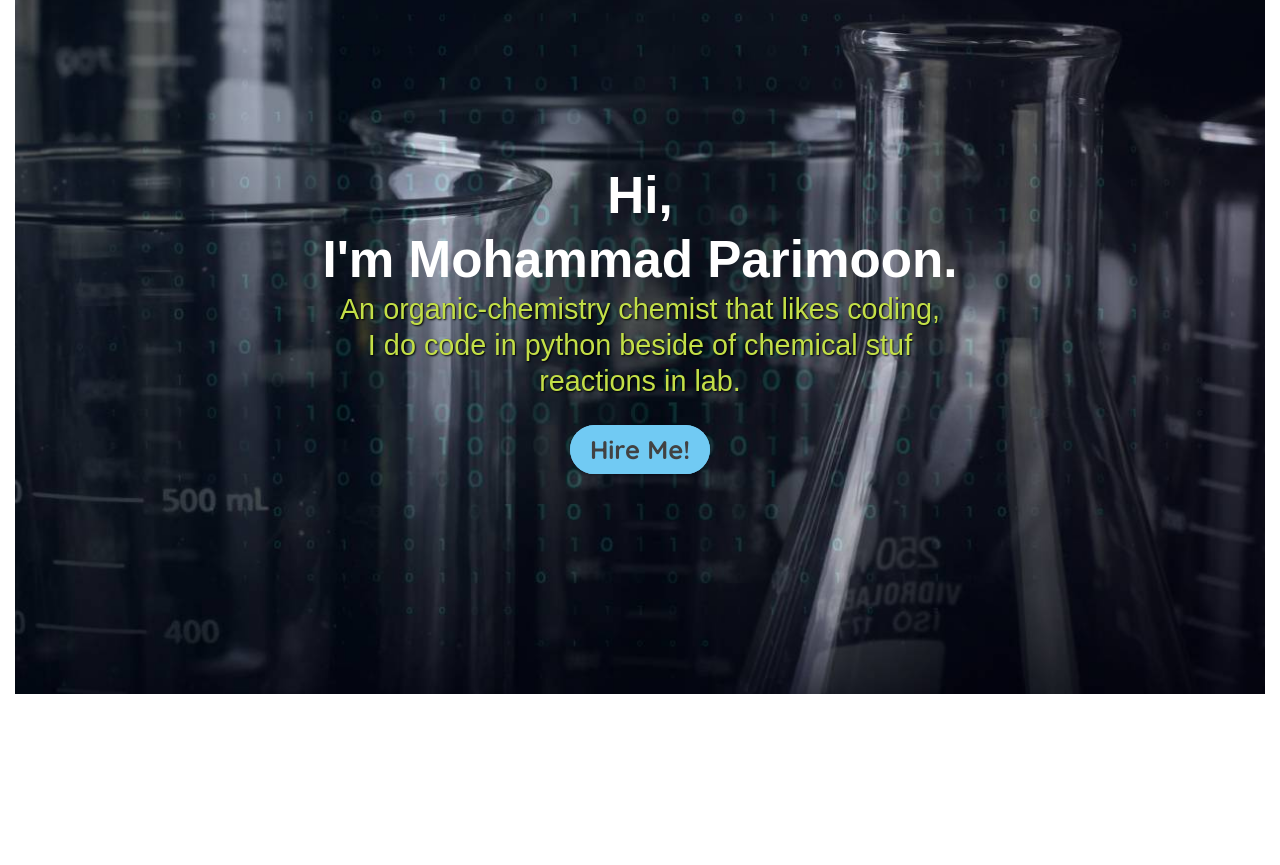
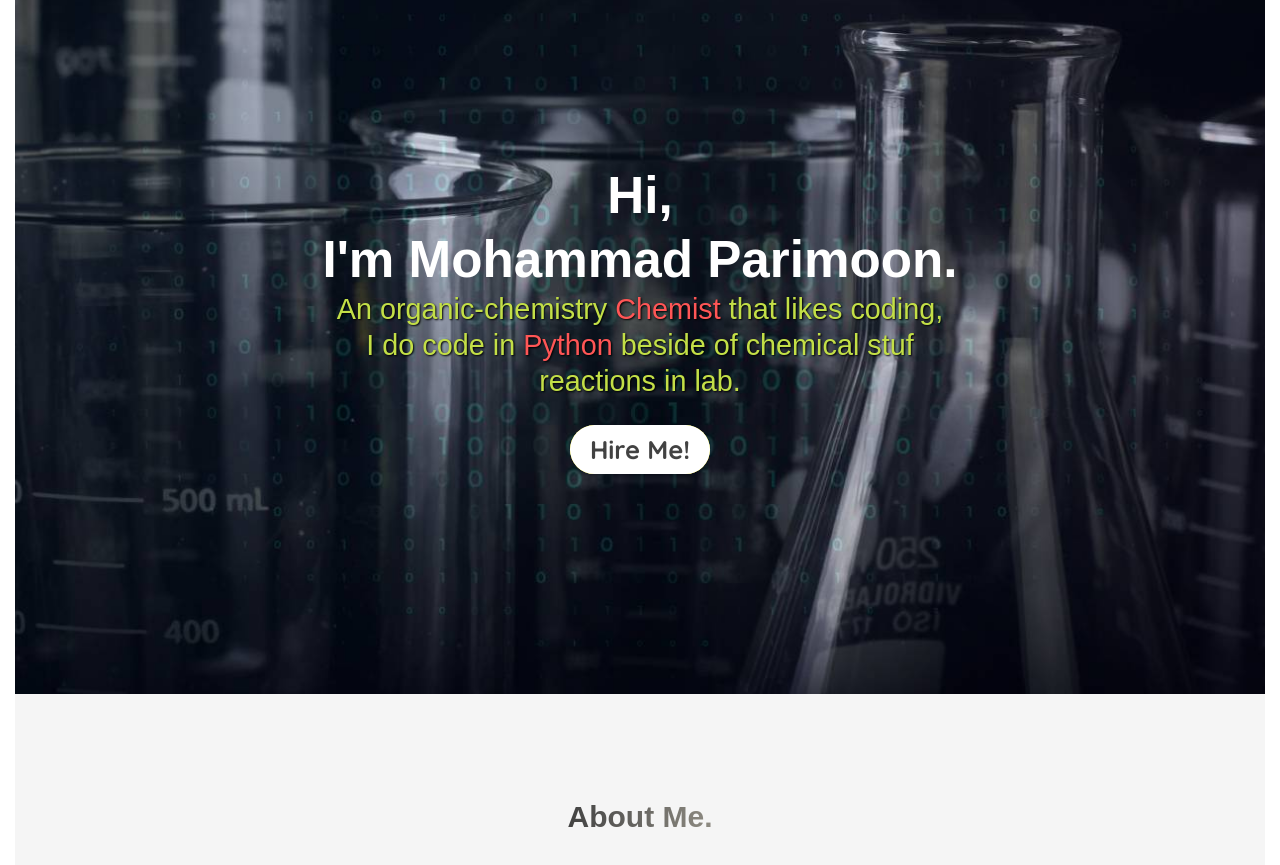
Before and after one commit to mmdparimoon/PORF, a website: page index.html in a window 1280 px wide. Shown: the part 81-946 px from the top of the page. Before the commit the page ends 800 px from the top, so only its background shows below. Drawn offline with Linux system fonts and the light colour scheme; a web font is replaced by a local one.

Commit message:
first commit, section->utiliti->h2

```diff
--- a/index.html
+++ b/index.html
@@ -25,12 +25,22 @@
     </div>
         <div class="text-box">
             <h1 class="text-box__hi-mmd">Hi,<br>I'm Mohammad Parimoon.</h1>
-            <p class="text-box__par-mmd">An organic-chemistry chemist that likes coding,
-            <br>I do code in python beside of chemical stuf reactions in lab.</p>
+            <p class="text-box__par-mmd">An organic-chemistry <span class="text-box__par-mmd--red-span">Chemist</span> that likes coding,
+            <br>I do code in <span class="text-box__par-mmd--red-span">Python</span> beside of chemical stuf reactions in lab.</p>
             <a class="btn btn--color btn--animetion" href="#" >  Hire me!  </a>
         </div>
-        <!-- Grid ----(1/2 1/3 1/4 2/3 2/4 3/4)---
     </header>
+
+    <main>
+        <section class="section-about">
+            <div class="u-center-text">
+                <h2 class="heading-secondary">
+                    About Me.
+                </h2>
+            </div>
+        </section>
+    </main>
+    <!-- Grid ----(1/2 1/3 1/4 2/3 2/4 3/4)---
         <section class="grid-test">
             <div class="row">
                 <div class="col-1-of-2">1/2</div>
--- a/sass/abstracts/_variables.scss
+++ b/sass/abstracts/_variables.scss
@@ -4,9 +4,10 @@ $color-white:#fff;
 //color hunt pallet.......
 $color-primary:#F5F5F5;
 $color-secondary:#48CFCB;
-$color-tertiary:#229799;
+$color-tertiary:#8E8B82;
 $color-quaternary:#424242;
-$color-btn:#71caf3;
+$color-btn:#FFF200;
+$color-bg-section-ab:#f5f5f5;
 //end of pallet.......
 
 $grid-width:125rem;
--- a/sass/base/_typography.scss
+++ b/sass/base/_typography.scss
@@ -22,6 +22,9 @@ body{
         font-size: 2.25vw;
         font-weight: 200;
         text-shadow:1px 1px 2px #000 ;
+        &--red-span{
+            color: #FF5656;
+        }
     }
     &__hi-mmd{
         color: #fff;
@@ -30,5 +33,18 @@ body{
         line-height: 1.25;
         text-align: center;
         animation: Blink 1s ease-in 1s;
+
     }
 }
+.section-about{
+    .heading-secondary{
+        font-family: "SUSE", sans-serif;
+        font-size: 3rem;
+        display: inline-block;
+        font-weight: 600;
+        background-image: linear-gradient(to left, $color-tertiary, $color-quaternary);
+        -webkit-background-clip: text;
+        color: transparent;
+    }
+
+}
--- a/sass/base/_utilities.scss
+++ b/sass/base/_utilities.scss
@@ -0,0 +1 @@
+.u-center-text{text-align: center;}
--- a/sass/components/_button.scss
+++ b/sass/components/_button.scss
@@ -15,7 +15,7 @@
 
     }
     &--color{
-        background-color: $color-btn;
+        background-color: $color-white;
         color: $color-quaternary;
        &::after{
         background-color: $color-btn;
--- a/sass/pages/_home.scss
+++ b/sass/pages/_home.scss
@@ -0,0 +1,4 @@
+.section-about{
+    background-color: $color-bg-section-ab;
+    padding: 10rem  0 37.5rem 0;
+}
```
Also changed, not shown: styles/style.css, 1 other file.
